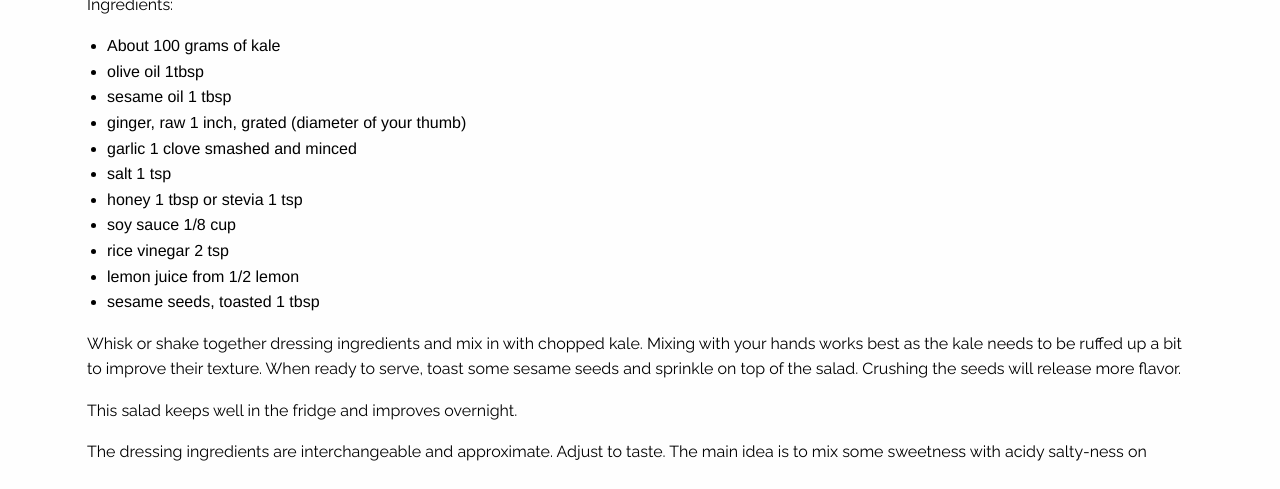
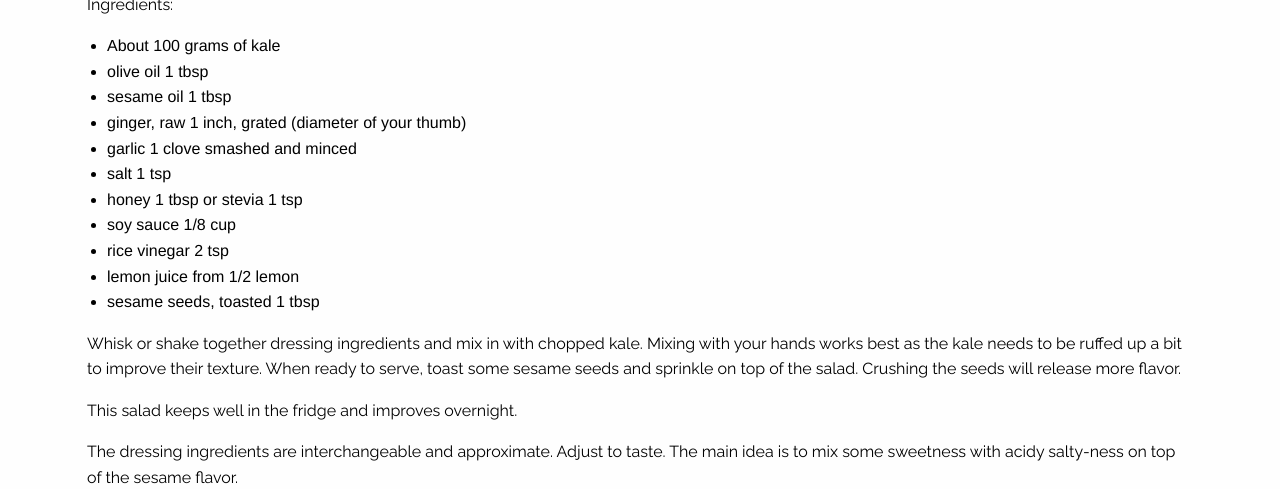
Before and after one commit to danbraun/danbraun.me, a Jekyll site: the page built from _posts/2018-06-13-kale-salad.md, in a window 1280 px wide and 900 px high, scrolled down 3532 px, cut to the strip 197-686 px from the top of the window. Built offline with Jekyll 4.4.1, drawn with Linux system fonts in a browser that asks for light colours; a script that is not in the unit is left out.

Commit message:
Uploaded by https://stackedit.io/

```diff
--- a/_posts/2018-06-13-kale-salad.md
+++ b/_posts/2018-06-13-kale-salad.md
@@ -35,7 +35,7 @@ I toast my sesame seeds on a stainless steel pan and get them golden and fragran
 Ingredients:
 
  - About 100 grams of kale
- - olive oil 1tbsp
+ - olive oil 1 tbsp
  - sesame oil 1 tbsp
  - ginger, raw 1 inch, grated (diameter of your thumb)
  - garlic 1 clove smashed and minced
@@ -50,10 +50,10 @@ Whisk or shake together dressing ingredients and mix in with chopped kale. Mixin
 
 This salad keeps well in the fridge and improves overnight.
 
-The dressing ingredients are interchangeable and approximate. Adjust to taste. The main idea is to mix some sweetness with acidy salty-ness on
+The dressing ingredients are interchangeable and approximate. Adjust to taste. The main idea is to mix some sweetness with acidy salty-ness on top of the sesame flavor.
 
 <!--stackedit_data:
-eyJoaXN0b3J5IjpbLTU2NTU3MzE3OCwtMTIxODkyOTYzOSwtMT
-A2MjY4NTc1MiwyMDA1NDg5NjcyLDE4MjY5MDE2OTEsMTc3MDYw
-NTA0NF19
+eyJoaXN0b3J5IjpbOTA0ODM3MDEzLC0xMjE4OTI5NjM5LC0xMD
+YyNjg1NzUyLDIwMDU0ODk2NzIsMTgyNjkwMTY5MSwxNzcwNjA1
+MDQ0XX0=
 -->
```
